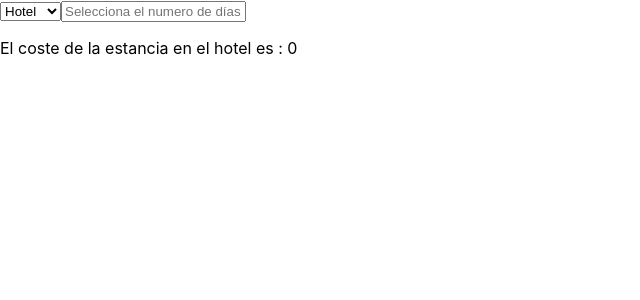
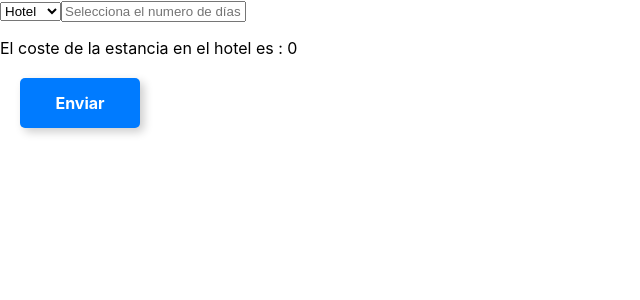
Before and after one commit to daanilr8/learning-react, a React (Create React App) app: page / in a window 1280 px wide. Shown: the top 300 px of the page, without its empty margins (0-640 px from the left). Built offline with nearby package versions, Linux system fonts and the light colour scheme.

Commit message:
Realizando componente con estilo MiCaja

```diff
--- a/package.json
+++ b/package.json
@@ -9,6 +9,7 @@
     "react": "^18.3.1",
     "react-dom": "^18.3.1",
     "react-scripts": "5.0.1",
+    "styled-components": "^6.1.13",
     "web-vitals": "^2.1.4"
   },
   "scripts": {
--- a/src/Alquier.js
+++ b/src/Alquier.js
@@ -1,5 +1,6 @@
 import React, {useState,useRef,useEffect} from "react";
 import ComponenteMultiple from "./components/componenteMultiple";
+import { MiCaja } from "./styled";
 
 
 function Alquiler(){
@@ -14,7 +15,6 @@ function Alquiler(){
 
     return(
         <div>
-
         <select onChange = {selectorHotelCoche}>
             <option value="Hotel">Hotel</option>
             <option value="Coche">Coche</option>
@@ -24,6 +24,9 @@ function Alquiler(){
 
         {opcion === "Hotel" && <ComponenteMultiple opcion = {1} dias = {dias}></ComponenteMultiple>}
         {opcion === "Coche" && <ComponenteMultiple opcion = {2} dias = {dias}></ComponenteMultiple>}
+
+        <MiCaja>Enviar</MiCaja>
+
         </div>
     )
 
--- /dev/null
+++ b/src/styled.js
@@ -0,0 +1,34 @@
+import styled from "styled-components"
+
+export const MiCaja = styled.div`
+  width: 120px;
+  height: 50px;
+  margin: 20px;
+  background-color: #007bff;
+  color: white;
+  font-size: 16px;
+  font-weight: bold;
+  border: none;
+  border-radius: 5px;
+  box-shadow: 4px 4px 10px rgba(0, 0, 0, 0.2),
+              -4px -4px 10px rgba(255, 255, 255, 0.3);
+  transition: box-shadow 0.3s ease, transform 0.3s ease;
+  cursor: pointer;
+  display:flex;
+  align-items:center;
+  justify-content:center;
+
+
+  &:hover {
+    box-shadow: inset 4px 4px 10px rgba(0, 0, 0, 0.2),
+                inset -4px -4px 10px rgba(255, 255, 255, 0.3);
+    transform: translateY(2px);
+  }
+
+  &:active {
+    box-shadow: inset 6px 6px 15px rgba(0, 0, 0, 0.3),
+                inset -6px -6px 15px rgba(255, 255, 255, 0.4);
+    transform: translateY(4px);
+  }
+
+`;
```
Also changed, not shown: 1 other file (tests, documents, lock files or other folders).
